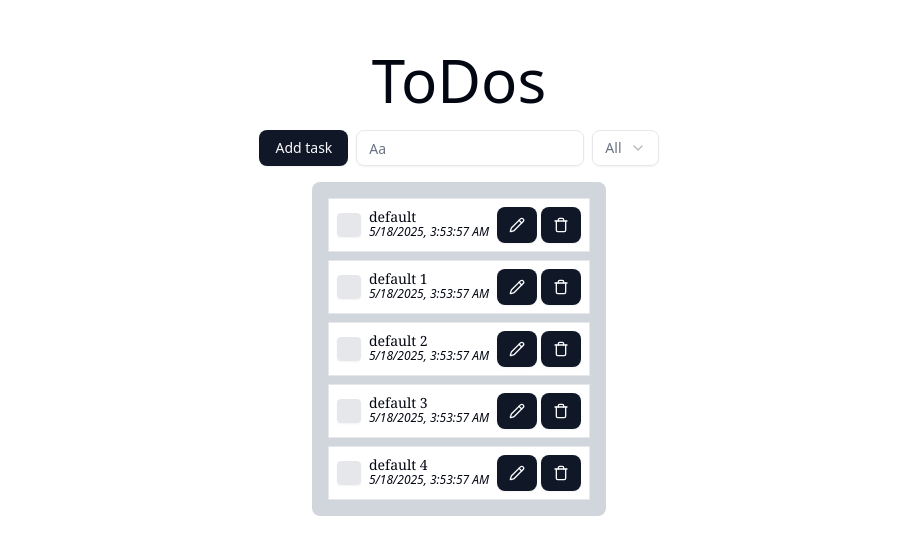
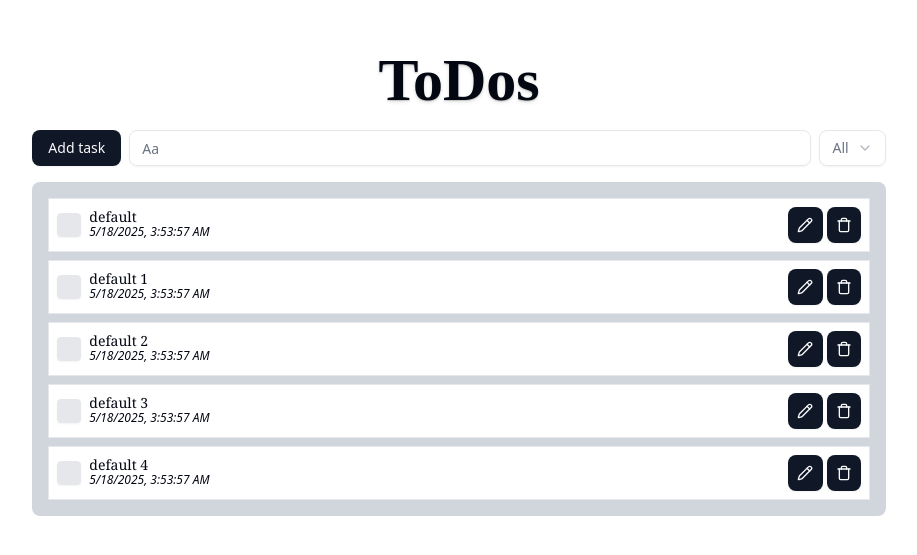
Before and after one commit to loihnt05/to-do-app, a React (Vite) app in the folder frontend/: page / in a window 1280 px wide. Shown: the part 127-682 px from the top of the page, without its empty margins (181-1098 px from the left). Built offline with nearby package versions, Linux system fonts and the light colour scheme.

Commit message:
update UI and can check for each item todo

```diff
--- a/frontend/src/App.tsx
+++ b/frontend/src/App.tsx
@@ -46,17 +46,17 @@ function App() {
     }
     const handleInput = (e: React.ChangeEvent<HTMLInputElement>) => {
         setValue(e.target.value);
-        console.log(e.target.value);
+        // console.log(e.target.value);
     }
 
     return (
-        <div className="flex flex-col items-center justify-center min-h-svh">
+        <div className="flex flex-col items-center justify-center min-h-svh w-full">
             {/*header*/}
-            <h1 className={'text-6xl my-5'}>ToDos</h1>
-            <div className={'flex gap-2 px-4 rounded-md flex-stretch'}>
+            <h1 className={'text-6xl my-5 font-[cursive] font-bold text-shadow-md'}>ToDos</h1>
+            <div className={'flex gap-2 rounded-md flex-stretch w-2/3'}>
                 {/*submit task*/}
                 <Button className={'hover:cursor-pointer'} onClick={handleSubmit}>Add task</Button>
-                <Input value={value} type='text' placeholder="Aa" onChange={(e) => handleInput(e)}/>
+                <Input className={''} value={value} type='text' placeholder="Aa" onChange={(e) => handleInput(e)}/>
                 {/*filter*/}
                 <Select>
                     <SelectTrigger>
@@ -75,14 +75,15 @@ function App() {
             </div>
 
             {/*display list task*/}
-            <div className={'grid grid-cols-1 gap-2 mt-4 bg-gray-300 p-4 rounded-md '}>
+            <div className={'grid grid-cols-1 gap-2 mt-4 bg-gray-300 p-4 rounded-md w-2/3'}>
                 {
                     tasks.map((current, index) => {
                         const todo: TodoType = {
                             id: current.id,
                             content: current.content,
                         }
-                        return (<TodoItem id={index} props={todo}/>)
+                        console.log(current.id, " ", current.content);
+                        return (<TodoItem key={index} props={todo}/>)
                     })
                 }
             </div>
--- a/frontend/src/components/TodoItem.tsx
+++ b/frontend/src/components/TodoItem.tsx
@@ -14,19 +14,19 @@ export type TodoType = {
   id: string,
   content: string
 }
-function TodoItem({ props, id } : { props: TodoType , id: number}) {
+function TodoItem({ props, key } : { props: TodoType , key: number}) {
   const [checked, setChecked] = React.useState(false);
   const [date] = React.useState(new Date());
   const handleCheck = () => {
     setChecked(!checked);
   }
   return (
-    <div className={'flex items-center gap-2 w-full border p-2 bg-white'} id={id.toString()} >
+    <div className={'flex items-center gap-2 w-full border p-2 bg-white'} key={key} >
       {/*check*/}
-      <Checkbox id={'temp'} onCheckedChange={handleCheck} className={'w-6 h-6 bg-gray-200 border'} />
-      <div className={'flex flex-col'}>
+      <Checkbox id={props.id} onCheckedChange={handleCheck} className={'w-6 h-6 bg-gray-200 border'} />
+      <div className={'flex flex-col truncate w-full'}>
         {/*content*/}
-        <Label htmlFor={'temp'}
+        <Label htmlFor={props.id}
                className={'font-medium font-serif'
                  + `${(checked) ? ' line-through decoration-1 opacity-50 decoration-gray-500 font-light italic' : ''}`}>
           {props.content}
```
